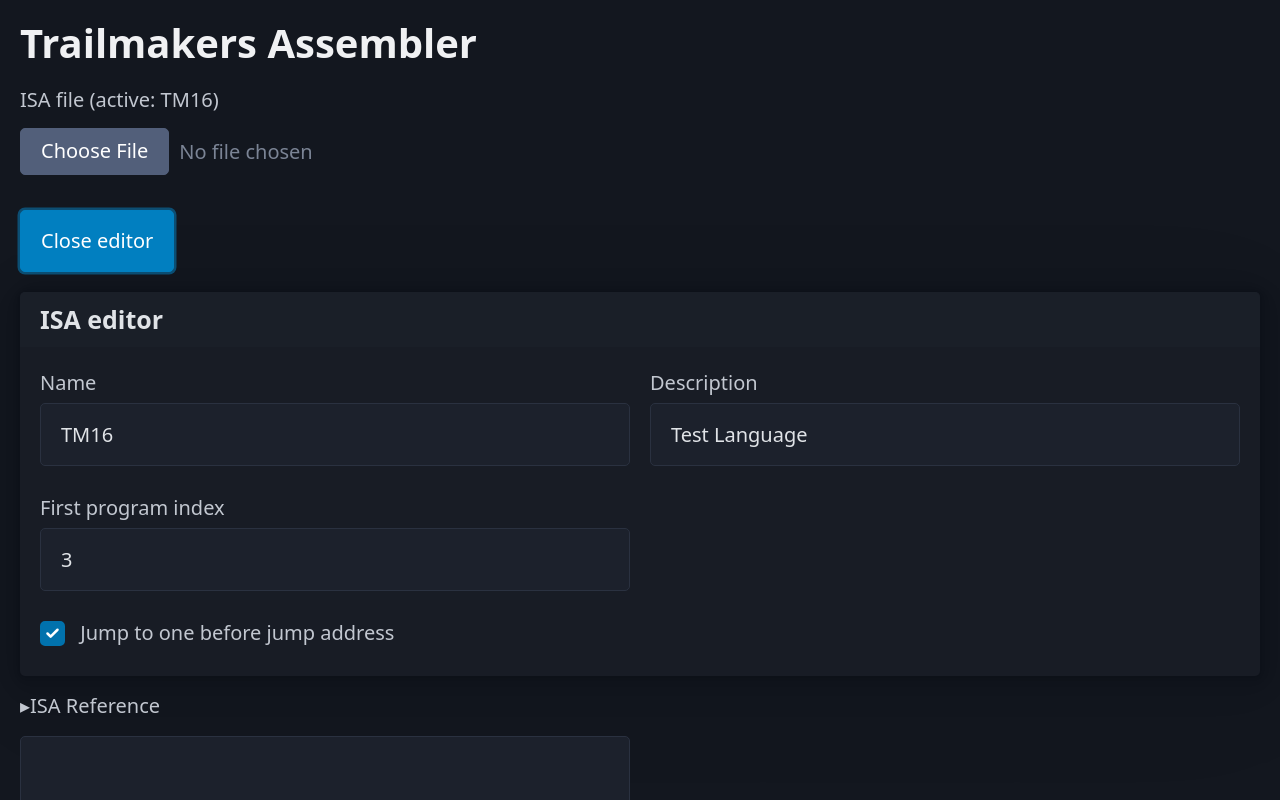
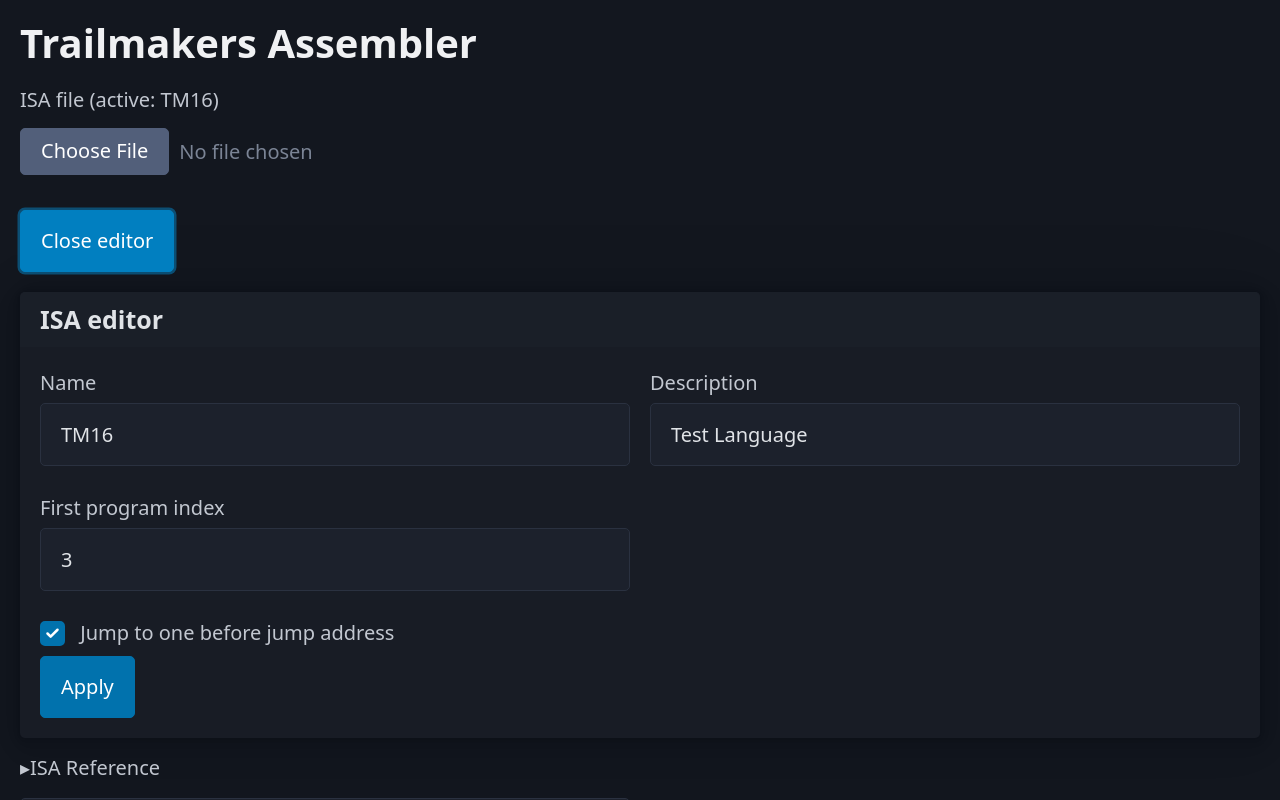
Before and after one commit to NSBEAST/AssemblyEditor, a Svelte app: page / in a window 1280 px wide. Both pictures are taken after a click on the button "Edit ISA". Shown: the top 800 px of the page. Built offline with nearby package versions, Linux system fonts and the light colour scheme.

Commit message:
Basic ISA editing and applying

```diff
--- a/src/App.svelte
+++ b/src/App.svelte
@@ -57,6 +57,13 @@
         input.value = "";
     }
 
+    function applyIsa(data: unknown) {
+        setup = setUpIsa(data);
+        output = [];
+        error = "";
+        editing = false;
+    }
+
     function handleKey(event: KeyboardEvent) {
         if ((event.ctrlKey || event.metaKey) && event.key === "Enter") {
             event.preventDefault();
@@ -94,7 +101,7 @@
             {editing ? "Close editor" : "Edit ISA"}
         </button>
         {#if editing}
-            <IsaEditor isa={setup.isa} />
+            <IsaEditor isa={setup.isa} onapply={applyIsa} />
         {/if}
         {#if isaError}
             <p class="error">{isaError}</p>
@@ -281,12 +288,4 @@
     .input-area {
         font-size: medium;
     }
-    .error {
-        color: #ffffff;
-        background: rgb(255, 80, 80, 0.15);
-        border-left: 4px solid #b00020;
-        padding: 0.5rem 0.75rem;
-        border-radius: 4px;
-        margin: 1rem 0rem;
-    }
 </style>
--- a/src/IsaEditor.svelte
+++ b/src/IsaEditor.svelte
@@ -1,10 +1,22 @@
 <script lang="ts">
-    import type { Isa } from "./core/isa";
+    import { loadIsa, type Isa } from "./core/isa";
 
-    let { isa }: { isa: Isa } = $props();
+    let { isa, onapply}: { isa: Isa, onapply: (data: unknown) => void } = $props();
+    let error: string = $state("");
 
     // svelte-ignore state_referenced_locally
     let draft = $state(structuredClone(isa));
+
+    function apply() {
+        error = "";
+        try {
+            loadIsa(draft);
+            onapply($state.snapshot(draft));
+        } catch (e) {
+            error = e instanceof Error ? e.message : String(e);
+        }
+    }
+
 </script>
 
 <article>
@@ -27,6 +39,12 @@
             Jump to one before jump address
         </label>
     </div>
+    <button onclick={apply}>Apply</button>
+    {#if error}
+        <p class="error">
+            {error}
+        </p>
+    {/if}
 </article>
 
 <style>
--- a/src/app.css
+++ b/src/app.css
@@ -12,7 +12,11 @@ textarea {
   min-height: 20rem;
 }
 
-/* use class="error" on a message to show it in red */
 .error {
-  color: var(--pico-del-color);
+    color: #ffffff;
+    background: rgb(255, 80, 80, 0.15);
+    border-left: 4px solid #b00020;
+    padding: 0.5rem 0.75rem;
+    border-radius: 4px;
+    margin: 1rem 0rem;
 }
--- a/src/core/isa.ts
+++ b/src/core/isa.ts
@@ -38,6 +38,8 @@ export function loadIsa(data: unknown): Isa {
     // check top level keys
     if (typeof obj.name !== "string")
         throw new Error("'name' must be a string");
+    if (obj.name.trim() === "")
+        throw new Error("'name' must not be empty");
     if (typeof obj.description !== "string")
         throw new Error("'description' must be a string");
     if (!Array.isArray(obj.registers))
```
